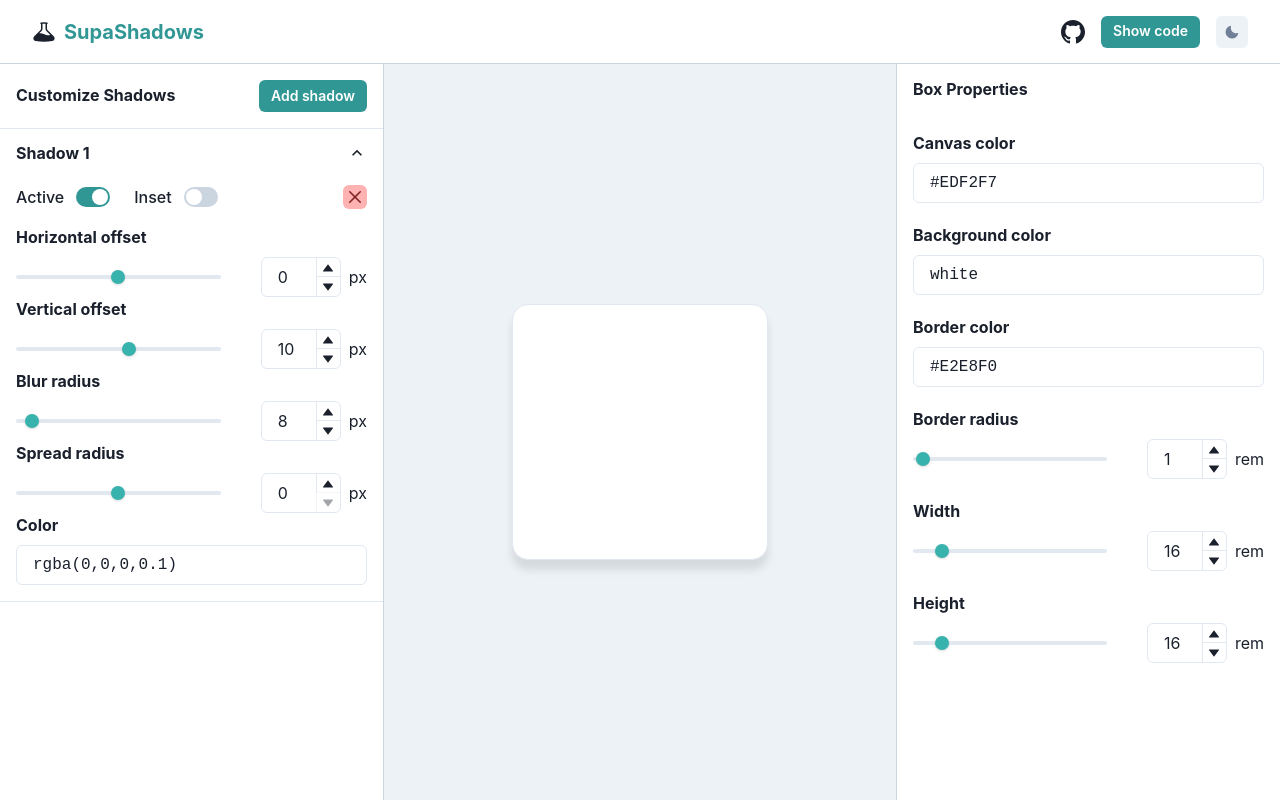
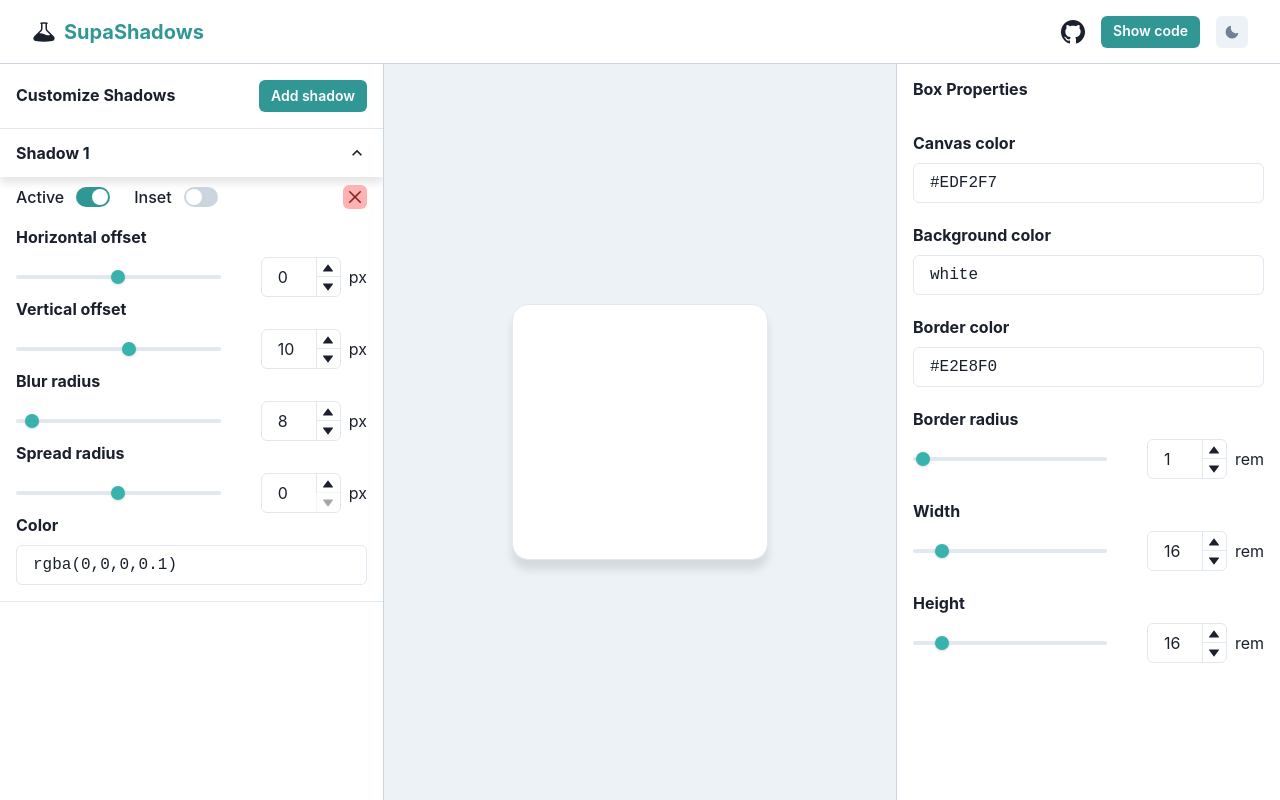
Before and after one commit to alexalannunes/supa-shadows, a Next.js app: page / in a window 1280 px wide. Built offline with nearby package versions, Linux system fonts and the light colour scheme.

Commit message:
refactor: add isExpanded style

```diff
--- a/components/accordion.tsx
+++ b/components/accordion.tsx
@@ -58,7 +58,16 @@ function AccordionShadowsCP({
       {shadows.map((item, index) => (
         <Accordion key={index} defaultIndex={[0]} allowMultiple>
           <AccordionItem>
-            <AccordionButton py={3}>
+            {({ isExpanded }) => (
+              <>
+                <AccordionButton
+                  py={3}
+                  sx={{
+                    boxShadow: isExpanded
+                      ? "0px 6px 8px rgba(0,0,0,0.1)"
+                      : "none",
+                  }}
+                >
                   <Box flex="1" textAlign="left" fontWeight="bold">
                     Shadow {index + 1}
                   </Box>
@@ -66,7 +75,11 @@ function AccordionShadowsCP({
                 </AccordionButton>
                 <AccordionPanel pb={4}>
                   <HStack mb={4} spacing={6}>
-                <FormControl w="fit-content" display="flex" alignItems="center">
+                    <FormControl
+                      w="fit-content"
+                      display="flex"
+                      alignItems="center"
+                    >
                       <FormLabel mb="0">Active</FormLabel>
                       <Switch
                         colorScheme="teal"
@@ -261,6 +274,8 @@ function AccordionShadowsCP({
                     />
                   </FormControl>
                 </AccordionPanel>
+              </>
+            )}
           </AccordionItem>
         </Accordion>
       ))}
```
Lines whose indentation alone changed are shown as unchanged.
